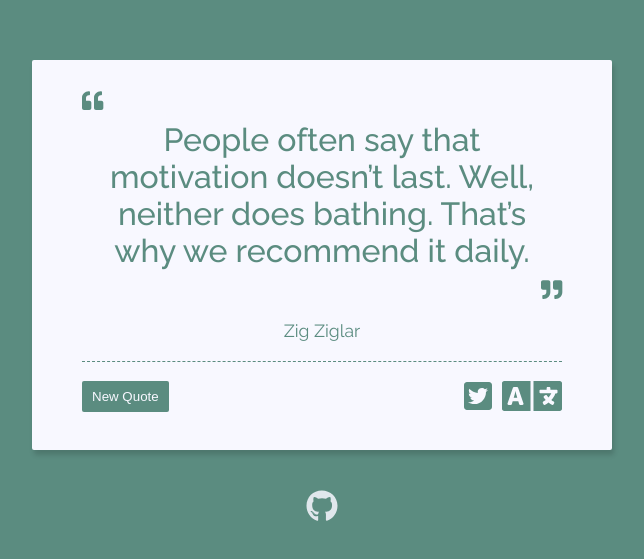
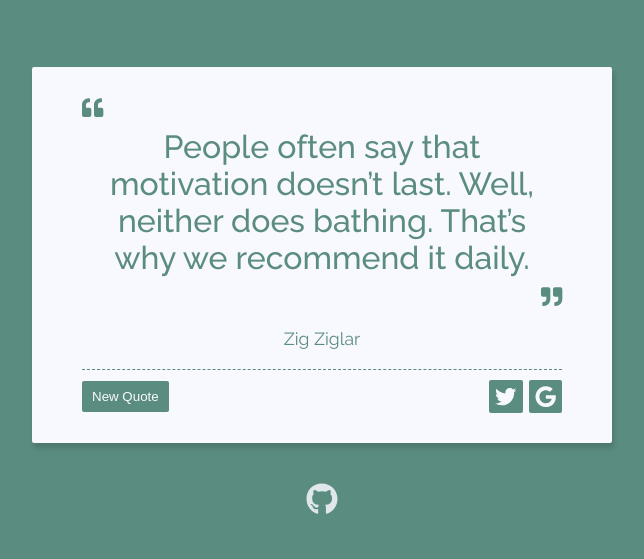
Before and after one commit to caglarturali/quotalog, a React (Create React App) app: page / in a window 1280 px wide. Shown: the part 119-678 px from the top of the page, without its empty margins (318-962 px from the left). Built offline with nearby package versions, Linux system fonts and the light colour scheme; no server answers.

Commit message:
Improve the styling of tweet and translate buttons

```diff
--- a/src/App.js
+++ b/src/App.js
@@ -3,9 +3,9 @@ import './styles/App.css';
 import Main from './components/Main';
 import { library } from '@fortawesome/fontawesome-svg-core';
 import { fab } from '@fortawesome/free-brands-svg-icons';
-import { faLanguage, faQuoteLeft, faQuoteRight, faSpinner } from '@fortawesome/free-solid-svg-icons';
+import { faQuoteLeft, faQuoteRight, faSpinner } from '@fortawesome/free-solid-svg-icons';
 
-library.add(fab, faLanguage, faQuoteLeft, faQuoteRight, faSpinner);
+library.add(fab, faQuoteLeft, faQuoteRight, faSpinner);
 
 class App extends Component {
   render() {
--- a/src/components/QuoteBox.js
+++ b/src/components/QuoteBox.js
@@ -68,8 +68,8 @@ export default class QuoteBox extends Component {
             </button>
           </div>
           <div className="right">
-            <TweetButton quote={this.props.quote} customStyle={colorStyles} />
-            <TranslateButton quote={this.props.quote} customStyle={colorStyles} />
+            <TweetButton quote={this.props.quote} color={color} />
+            <TranslateButton quote={this.props.quote} color={color} />
           </div>
         </div>
       </div>
--- a/src/components/TranslateButton.js
+++ b/src/components/TranslateButton.js
@@ -19,7 +19,11 @@ const buildTranslateUrl = text => {
 
 const TranslateButton = props => {
   const { text } = props.quote;
-  const { customStyle } = props;
+  const { color } = props;
+
+  const btnStyle = {
+    background: color
+  };
 
   return (
     <a
@@ -28,9 +32,9 @@ const TranslateButton = props => {
       href={`${buildTranslateUrl(text)}`}
       target="_blank"
       rel="noopener noreferrer"
-      style={customStyle}
+      style={btnStyle}
     >
-      <FontAwesomeIcon icon="language" size="3x" />
+      <FontAwesomeIcon icon={['fab', 'google']} size="lg" />
     </a>
   );
 };
--- a/src/components/TweetButton.js
+++ b/src/components/TweetButton.js
@@ -5,7 +5,11 @@ const tweet_base_url = 'https://twitter.com/intent/tweet?hashtags=quotes,fCC&rel
 
 const TweetButton = props => {
   const { text, author } = props.quote;
-  const { customStyle } = props;
+  const { color } = props;
+
+  const btnStyle = {
+    background: color
+  };
 
   return (
     <a
@@ -15,9 +19,9 @@ const TweetButton = props => {
       href={`${tweet_base_url}${text} ${author}`}
       target="_blank"
       rel="noopener noreferrer"
-      style={customStyle}
+      style={btnStyle}
     >
-      <FontAwesomeIcon icon={['fab', 'twitter-square']} size="2x" />
+      <FontAwesomeIcon icon={['fab', 'twitter']} size="lg" />
     </a>
   );
 };
--- a/src/styles/App.css
+++ b/src/styles/App.css
@@ -66,7 +66,10 @@
 }
 
 .button {
-  margin-left: 10px;
+  border-radius: 2px;
+  color: ghostwhite;
+  margin-left: 6px;
+  padding: 6px;
   transition: color 1000ms ease;
 }
 
@@ -82,6 +85,11 @@
 .button:hover,
 .new-quote-btn:hover {
   opacity: 0.85;
+}
+
+.button:active,
+.new-quote-btn:active {
+  opacity: 1;
 }
 
 .left {
```
